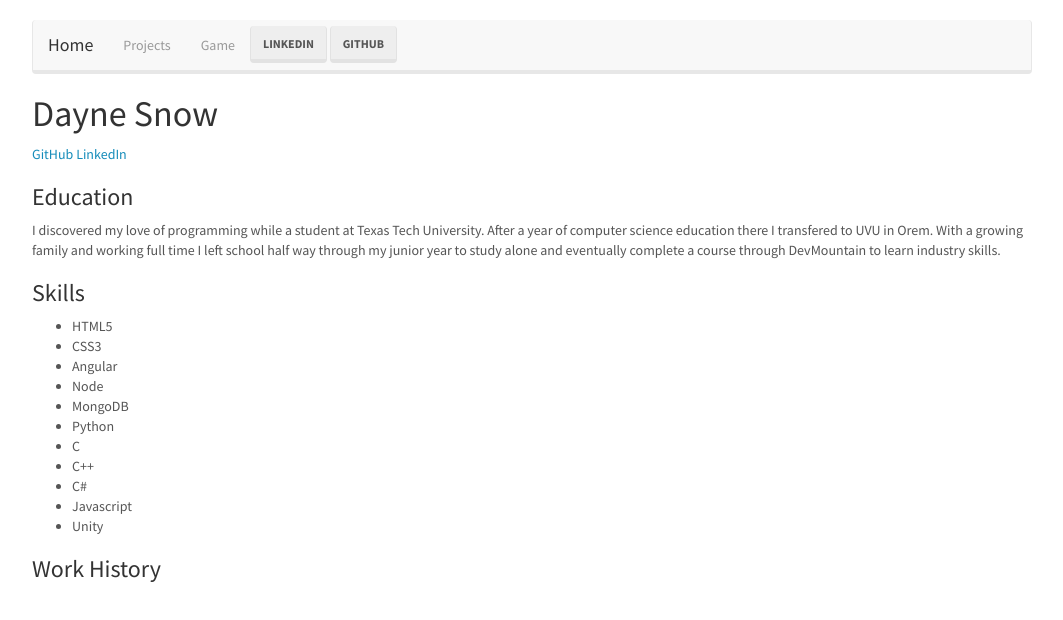
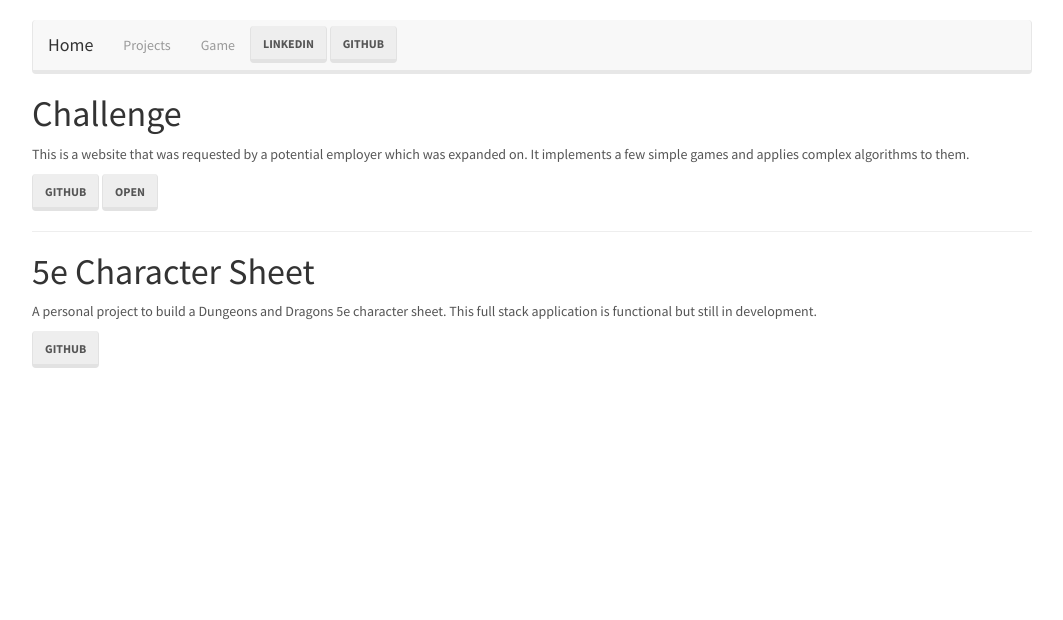
Before and after one commit to Snowmqn/Personal-Website, a plain HTML site: page index.html at #!/projects in a window 1280 px wide. Shown: the whole page, without its empty margins (108-1171 px from the left). Drawn offline with nearby package versions, Linux system fonts and the light colour scheme; some packages are replaced by stand-ins of ours; a script that the page names is missing.

Commit message:
initial completed site

```diff
--- a/index.html
+++ b/index.html
@@ -15,8 +15,8 @@
                 <ul class="nav navbar-nav">
                     <li><a ui-sref="projects">Projects</a></li>
                     <li><a ui-sref="game">Game</a></li>
-                    <a type="button" class="btn btn-default navbar-btn" href="https://www.linkedin.com/in/dayne-snow-60a26188">LinkedIn</a>
-                    <a type="button" class="btn btn-default navbar-btn" href="https://github.com/Snowmqn">GitHub</a>
+                    <a type="button" class="btn btn-default navbar-btn" href="https://www.linkedin.com/in/dayne-snow-60a26188" target="_blank">LinkedIn</a>
+                    <a type="button" class="btn btn-default navbar-btn" href="https://github.com/Snowmqn" target="_blank">GitHub</a>
                 </ul>
             </div>
         </div>
--- a/js/projects/projectsTmpl.html
+++ b/js/projects/projectsTmpl.html
@@ -1,21 +1,10 @@
-<h1>Dayne Snow</h1>
-<a href="https://github.com/snowmqn">GitHub</a>
-<a href="https://www.linkedin.com/in/dayne-snow-60a26188">LinkedIn</a>
+<h1>Challenge</h1>
+<p>This is a website that was requested by a potential employer which was expanded on. It implements a few simple games and applies complex algorithms to them.</p>
+<a type="button" class="btn btn-default" href="https://github.com/Snowmqn/Challenge">GitHub</a>
+<a type="button" class="btn btn-default" href="https://github.com/Snowmqn/Challenge">Open</a>
 
-<h3>Education</h3>
-<p>I discovered my love of programming while a student at Texas Tech University. After a year of computer science education there I transfered to UVU in Orem. With a growing family and working full time I left school half way through my junior year to study alone and eventually complete a course through DevMountain to learn industry skills.</p>
-<h3>Skills</h3>
-<ul>
-    <li>HTML5</li>
-    <li>CSS3</li>
-    <li>Angular</li>
-    <li>Node</li>
-    <li>MongoDB</li>
-    <li>Python</li>
-    <li>C</li>
-    <li>C++</li>
-    <li>C#</li>
-    <li>Javascript</li>
-    <li>Unity</li>
-</ul>
-<h3>Work History</h3>
+<hr>
+
+<h1>5e Character Sheet</h1>
+<p>A personal project to build a Dungeons and Dragons 5e character sheet. This full stack application is functional but still in development. </p>
+<a type="button" class="btn btn-default" href="https://github.com/Snowmqn/character-sheet">GitHub</a>
--- a/styles.css
+++ b/styles.css
@@ -7,3 +7,13 @@
 .main-navbar {
     margin-top: 20px;
 }
+
+/*Projects*/
+.projects-title-name {
+    display: inline-block;
+}
+
+.projects-title-bull {
+    font-size: 2em;
+    margin: 0 7px;
+}
```
Also changed, not shown: js/landing/landingTmpl.html (+1 -1 lines).
